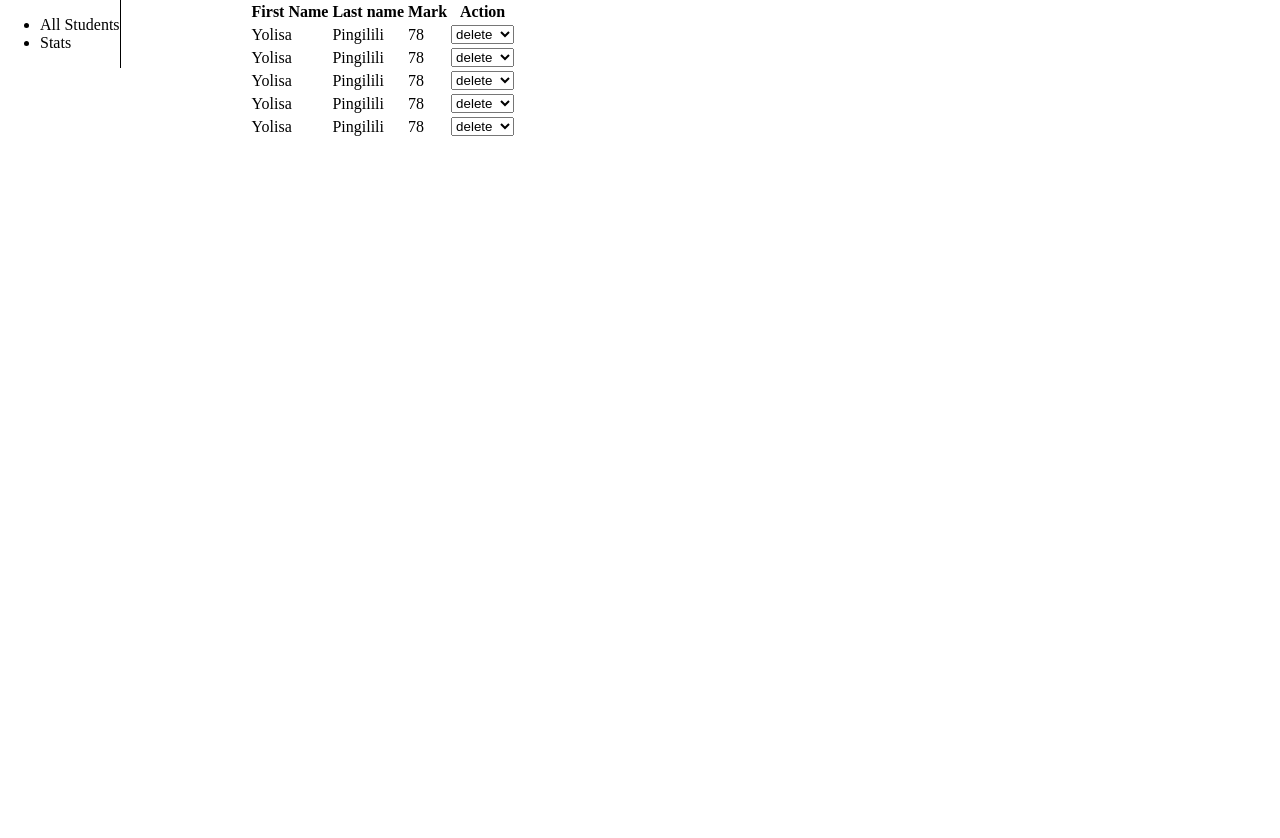
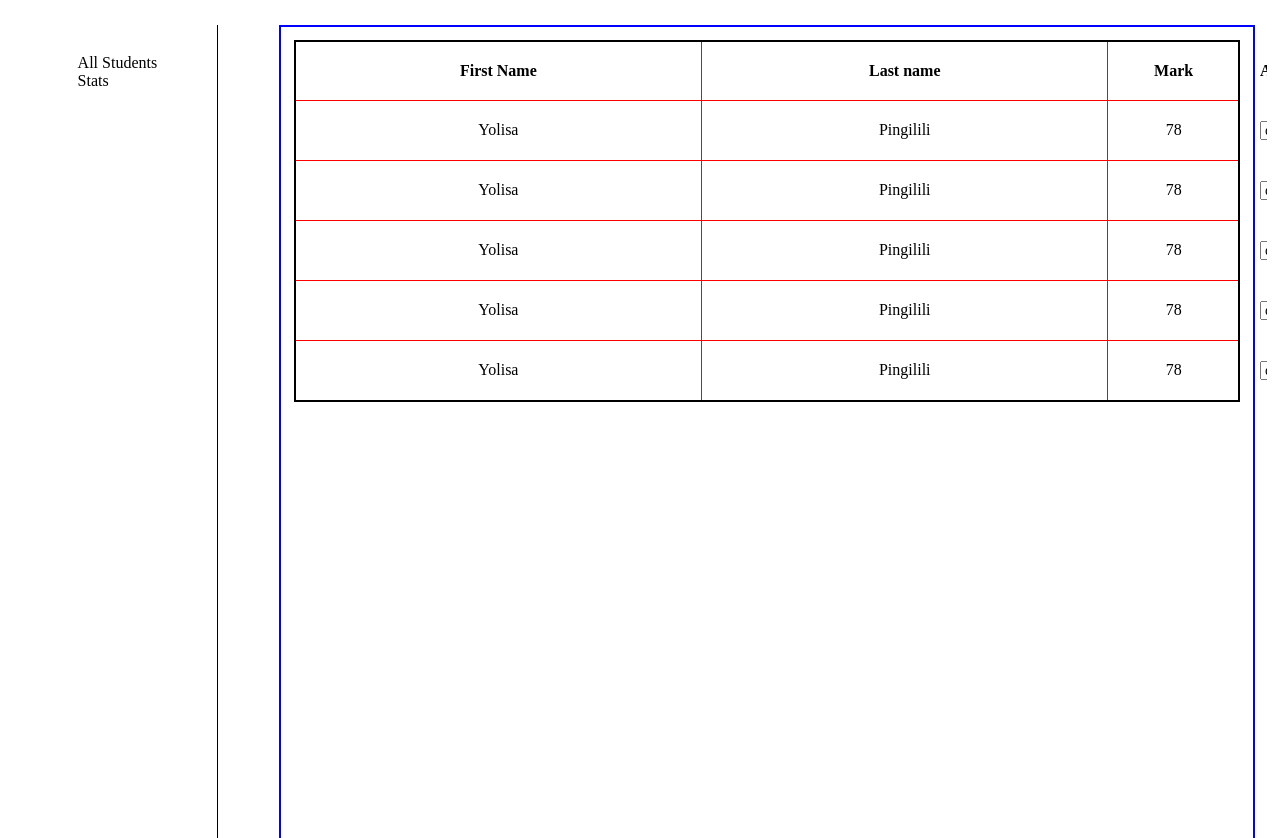
Before and after one commit to Darth-Tenebros/SMS, a plain HTML site: page index.html in a window 1280 px wide. Before the commit the page ends 800 px from the top, so only its background shows below. Drawn offline with Linux system fonts and the light colour scheme.

Commit message:
style table

```diff
--- a/css/main.css
+++ b/css/main.css
@@ -1,15 +1,79 @@
 html, body{
     margin: 0;
-    height: 100%;
+    padding: 1%;
+    height: 100vh;
+    overflow: hidden;
 }
 
 .main-container{
     display: flex;
     flex-direction: row;
-    gap: 10%;
+    gap: 5%;
+    height: 100%;
+    width: 100%;
 }
 
+/* NAV STYLES START*/
 .aside{
     border-right: 1px solid black;
     height: 100%;
+    width: 15%;
+    padding: 1%;
 }
+
+.nav-bar{
+    list-style: none;
+    display: flex;
+    flex-direction: column;
+}
+/* NAV STYLES END */
+
+
+
+/* MAIN STYLES START */
+
+.table-container{
+    border: 2px solid blue;
+    height: 100%;
+    width: 85%;
+    padding: 1%;
+}
+
+/* table styles */
+.students-table{
+    padding: 1%;
+    table-layout: fixed;
+    width: 100%;
+    border-collapse: collapse;
+    border: 2px solid black ;
+}
+
+/*
+add a width to each column
+because the table layout is fixed, the columns will
+take the sizes of theie headers
+*/
+thead th:nth-child(1){
+    width: 40%;
+}
+
+thead th:nth-child(2){
+    width: 40%;
+}
+
+thead th:nth-child(3){
+    width: 10%;
+}
+
+thead th:nth-child(){
+    width: 10%;
+}
+
+th, td{
+    padding: 20px;
+    border: 1px solid red;
+}
+
+td{
+    text-align: center;
+}
```
